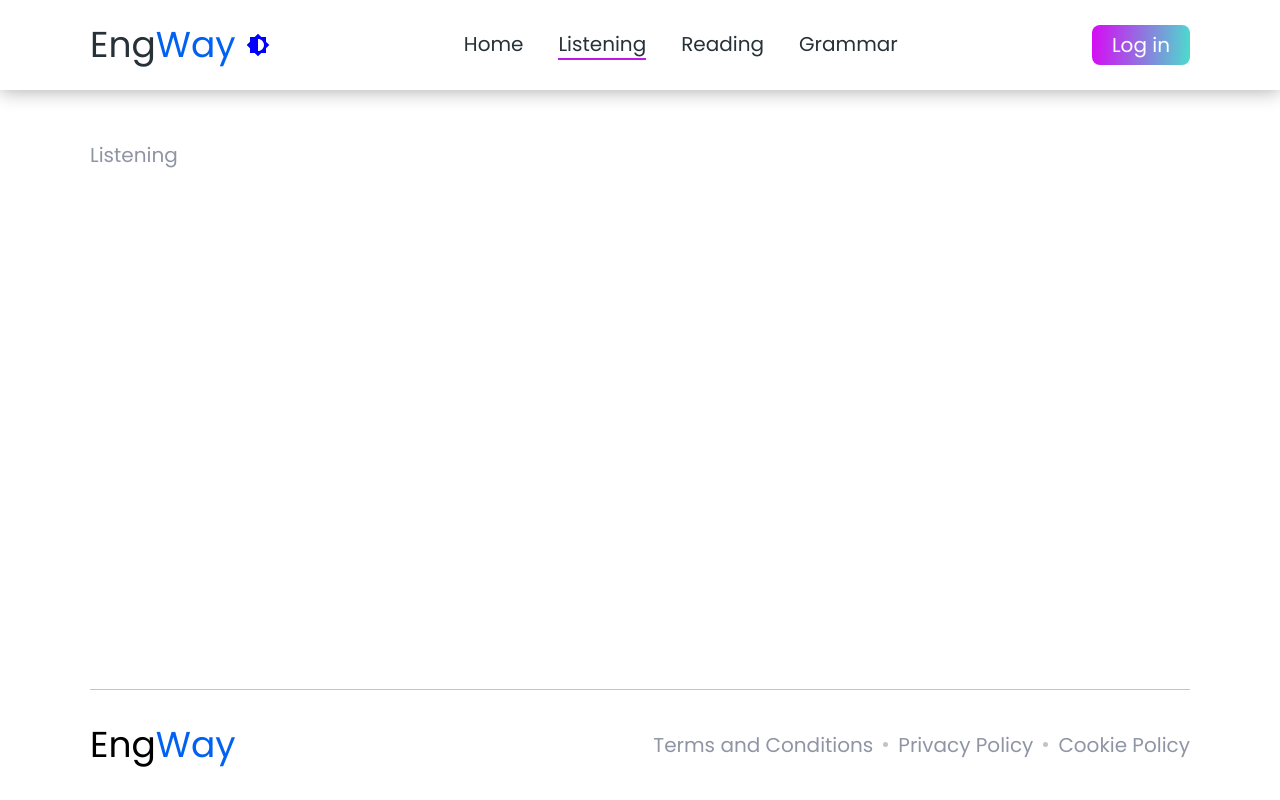
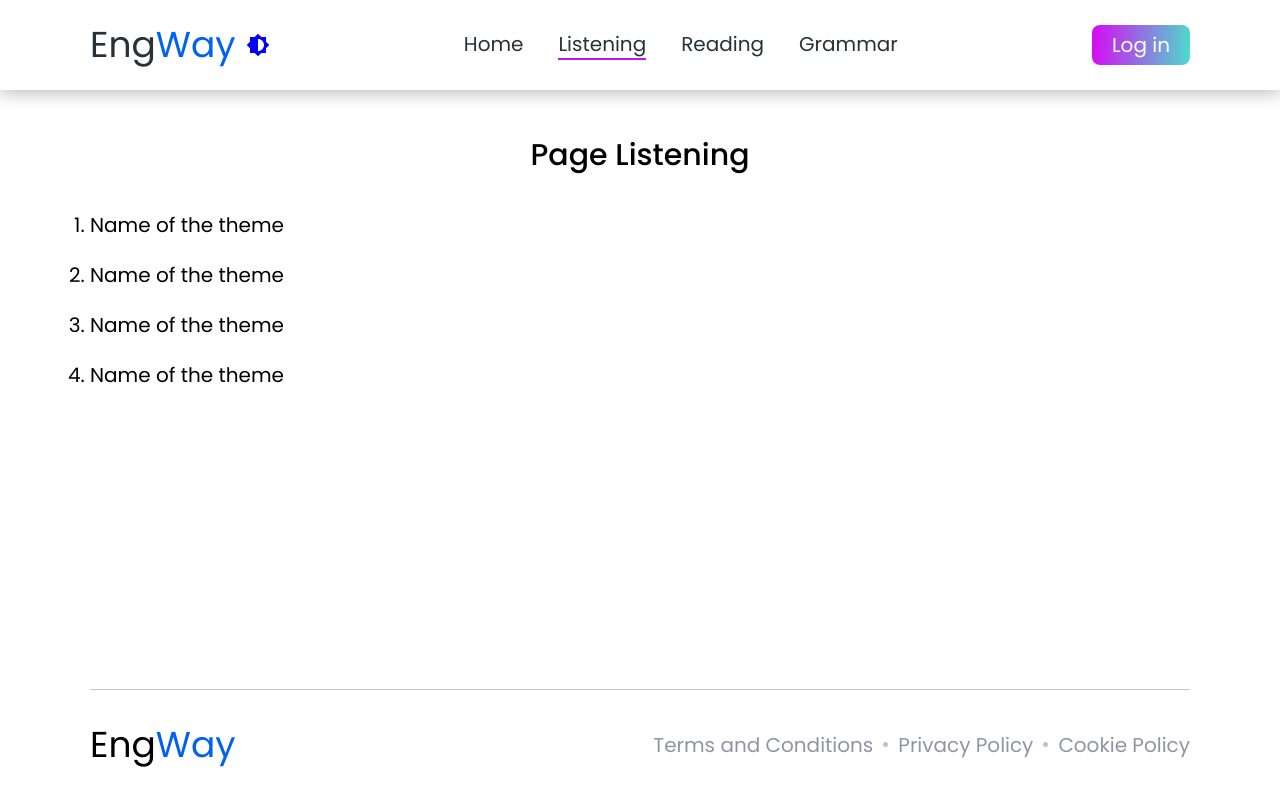
Before and after one commit to gg22hh/engWay, a React (Create React App) app: page /listening in a window 1280 px wide. Built offline with nearby package versions, Linux system fonts and the light colour scheme.

Commit message:
added functional to listening page

```diff
--- a/src/App.css
+++ b/src/App.css
@@ -30,8 +30,7 @@ textarea {
     resize: none;
 }
 
-ul,
-ol {
+ul {
     list-style: none;
 }
 
--- a/src/components/LoginForm/LoginForm.css
+++ b/src/components/LoginForm/LoginForm.css
@@ -11,6 +11,7 @@
     display: flex;
     flex-direction: column;
     gap: 35px;
+	border: 1px solid #c4c4c4;
 }
 .overlay {
     position: fixed;
--- /dev/null
+++ b/src/pages/Listening/Listening.css
@@ -0,0 +1,21 @@
+.listening {
+	text-align: center;
+	color: black;
+}
+
+.listening h1 {
+	-webkit-text-fill-color: unset;
+	background: unset;
+	margin-bottom: 40px;
+}
+
+.listening__tasks {
+	text-align: left;
+	display: flex;
+	flex-direction: column;
+	gap: 20px;
+}
+
+.tasks__item h2 {
+	cursor: pointer;
+}
--- a/src/pages/Listening/Listening.js
+++ b/src/pages/Listening/Listening.js
@@ -1,7 +1,31 @@
-import React from 'react'
+import React, {useState} from 'react'
+import './Listening.css'
+import { TaskInner } from './components/TaskInner/TaskInner';
 
 export const Listening = () => {
+	const [theme, setTheme] = useState(false)
+	const [theme1, setTheme1] = useState(false)
+	const [theme2, setTheme2] = useState(false)
+	const [theme3, setTheme3] = useState(false)
+
   return (
-	<div>Listening</div>
-  )
+      <div className="listening">
+          <h1 className="listening__title">Page Listening</h1>
+          <ol className="listening__tasks">
+              <li onClick={() => setTheme(!theme)} className="tasks__item">
+                  <h2>Name of the theme</h2>
+                  {theme ? <TaskInner /> : null}
+              </li>
+              <li className="tasks__item">
+                  <h2>Name of the theme</h2>
+              </li>
+              <li className="tasks__item">
+                  <h2>Name of the theme</h2>
+              </li>
+              <li className="tasks__item">
+                  <h2>Name of the theme</h2>
+              </li>
+          </ol>
+      </div>
+  );
 }
--- /dev/null
+++ b/src/pages/Listening/components/TaskInner/TaskInner.css
@@ -0,0 +1,20 @@
+.taskInner {
+	text-align: center;
+}
+.taskInner__text {
+	max-width: 600px;
+	margin: 0 auto;
+	text-align: left;
+}
+.taskInner__btn {
+	margin: 0 auto;
+	border: 1px solid #c4c4c4;
+	padding: 7px 10px;
+	border-radius: 10px;
+}
+
+.taskInner__list {
+	display: inline-block;
+	text-align: left;
+	margin: 0 auto;
+}
--- /dev/null
+++ b/src/pages/Listening/components/TaskInner/TaskInner.js
@@ -0,0 +1,60 @@
+import React, { useState } from "react";
+import "./TaskInner.css";
+import audio from "../../../../assets/audios/two-brothers.mp3";
+
+export const TaskInner = () => {
+    const [words, setWords] = useState(true);
+
+    return (
+        <div className="taskInner">
+            <div className="taskInner__audio">
+                <audio controls>
+                    <source src={audio} type="audio/mpeg" />
+                </audio>
+            </div>
+
+            <p className="taskInner__text">
+                Lorem ipsum dolor sit amet consectetur adipisicing elit. Ipsum,
+                placeat! Animi possimus doloremque eaque ut, repudiandae
+                cupiditate eius vitae excepturi eveniet debitis natus. Dolorum
+                aliquid praesentium molestiae, soluta quas fuga!
+            </p>
+
+            <button onClick={() => setWords(true)} className="taskInner__btn">
+                Show Words
+            </button>
+
+            {words && (
+                <ol className="taskInner__list">
+                    <li className="taskInner__list-item">
+                        night - [naɪt] - ночь
+                    </li>
+                    <li className="taskInner__list-item">
+                        night - [naɪt] - ночь
+                    </li>
+                    <li className="taskInner__list-item">
+                        night - [naɪt] - ночь
+                    </li>
+                    <li className="taskInner__list-item">
+                        night - [naɪt] - ночь
+                    </li>
+                    <li className="taskInner__list-item">
+                        night - [naɪt] - ночь
+                    </li>
+                    <li className="taskInner__list-item">
+                        night - [naɪt] - ночь
+                    </li>
+                    <li className="taskInner__list-item">
+                        night - [naɪt] - ночь
+                    </li>
+                    <li className="taskInner__list-item">
+                        night - [naɪt] - ночь
+                    </li>
+                    <li className="taskInner__list-item">
+                        night - [naɪt] - ночь
+                    </li>
+                </ol>
+            )}
+        </div>
+    );
+};
```
Also changed, not shown: src/App.js (+0 -18 lines).
